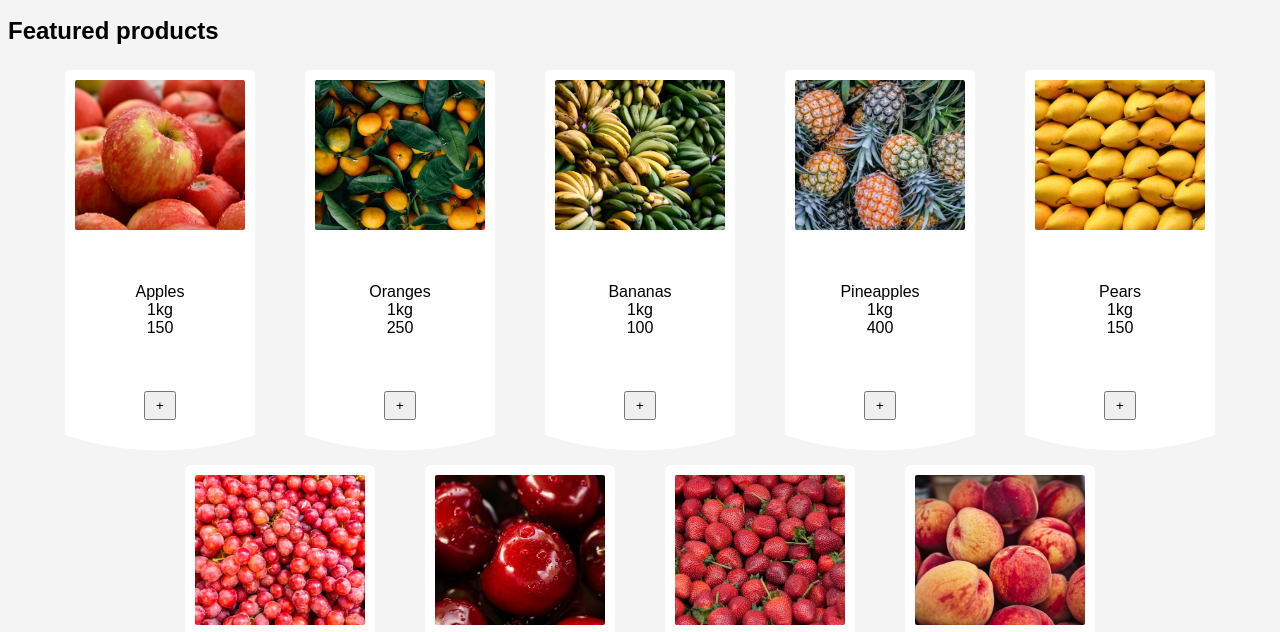
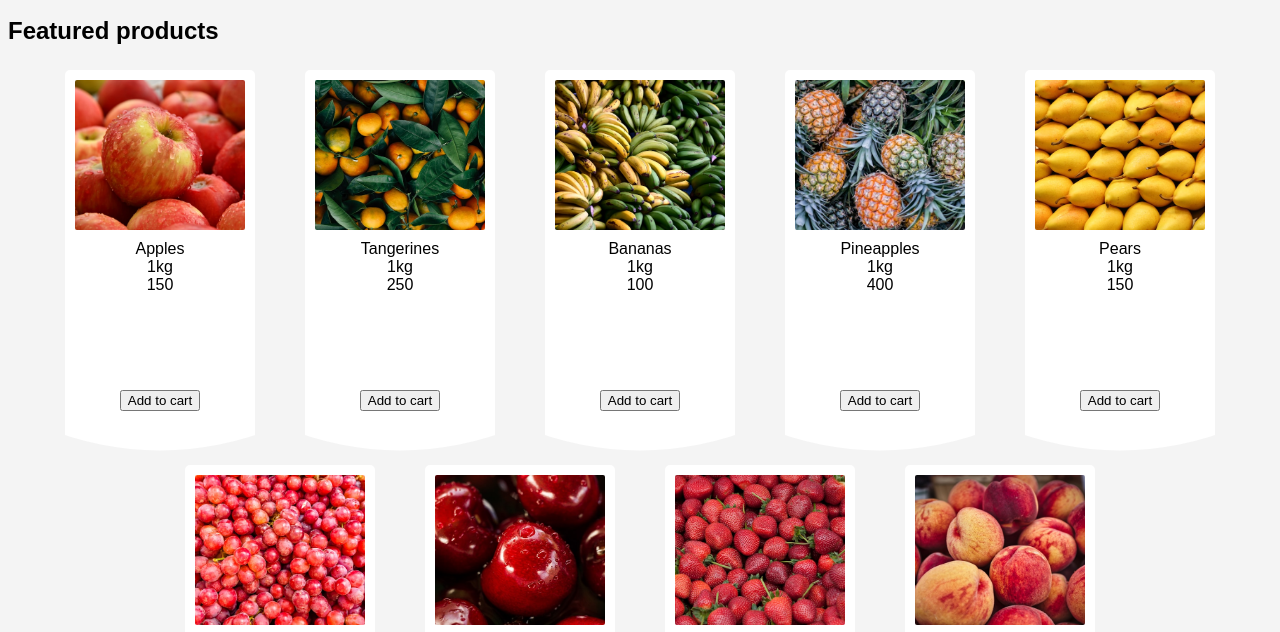
Before and after one commit to plida/itmo_webdev, a plain HTML site: page public/lab1/index.html in a window 1280 px wide. Shown: the part 139-771 px from the top of the page. Drawn offline with Linux system fonts and the light colour scheme.

Commit message:
added product cards quantity buttons

```diff
--- a/public/lab1/index.js
+++ b/public/lab1/index.js
@@ -26,6 +26,7 @@ function removeFromCart(id, removeFully = false){
 		if (item.quantity < 1 || removeFully){
 			let n = cart.indexOf(item);
 			cart.splice(n, 1);
+			item.quantity = 0;
 		}
 	}
 	updateCart();
@@ -68,6 +69,19 @@ function updateCart(){
         if (emptyBtn && count > 0){emptyBtn.disabled = false;}
         if (emptyBtn && count === 0){emptyBtn.disabled = true;}
 
+	for (const [key, value] of Object.entries(lookupTable)){
+                let menuCount = document.getElementById('menuCount' + item.id);
+                if (menuCount){
+			menuCount.innerText = 0;
+		}
+        }
+
+	for (item of cart){
+		let menuCount = document.getElementById('menuCount' + item.id);
+        	if (menuCount){
+			menuCount.innerText = item.quantity;
+		}
+	}
 
 	localStorage.setItem('cart', JSON.stringify(cart));
 }
@@ -119,18 +133,7 @@ function populateProductList(){
 		return;
 	}
 	let listClone = list.cloneNode(true);
-	listClone.innerHTML = "";/*
-	for (const [key, value] of Object.entries(lookupTable)){
-		let item = value;
-		let listItem = document.createElement('li');
-                let addBtn = document.createElement('button');
-                	addBtn.innerText = 'Add to cart';
-                	addBtn.classList.add('addBtn');
-                	addBtn.id = 'addbtn' + key;
-		listItem.appendChild(document.createTextNode(item.name + " " + item.price + "₽ "));
-		listItem.appendChild(addBtn);
-		listClone.append(listItem);
-	}*/
+	listClone.innerHTML = "";
 	for (const [key, value] of Object.entries(lookupTable)){
                 let item = value;
                 let listItem = document.createElement('li');
@@ -149,14 +152,37 @@ function populateProductList(){
 			text.appendChild(heading);
 			text.appendChild(weight);
 			text.appendChild(price);
+		let addBtnMenu = document.createElement('div');
+                        addBtnMenu.classList.add('itemCardButton');
 		let addBtn = document.createElement('button');
-       			addBtn.innerText = '+';
+       			addBtn.innerText = 'Add to cart';
 			addBtn.classList.add('addBtn');
-			addBtn.classList.add('itemCardButton');
 			addBtn.id = 'addbtn' + key;
+			addBtn.classList.add('show');
+		addBtnMenu.appendChild(addBtn);
+		let menu = document.createElement('div');
+			menu.classList.add('itemCardMenu');
+			menu.id = 'cardMenu' + key;
+			menu.classList.add('fully-hide');
+			let plusBtn = document.createElement('button');
+				plusBtn.innerText = '+';
+				plusBtn.classList.add('plusBtn');
+				plusBtn.id = 'plusbtn' + key;
+			let menuCount = document.createElement('span');
+				menuCount.id = "menuCount" + key;
+				menuCount.innerText = '0';
+			let minsBtn = document.createElement('button');
+				minsBtn.innerText = '-';
+				minsBtn.classList.add('minsBtn');
+				minsBtn.id = 'minsbtn' + key;
+			menu.appendChild(plusBtn);
+	                menu.appendChild(menuCount);
+        	        menu.appendChild(minsBtn);
+
                 listItem.appendChild(image);
 		listItem.appendChild(text);
-                listItem.appendChild(addBtn);
+                listItem.appendChild(addBtnMenu);
+		listItem.appendChild(menu);
                 listClone.append(listItem);
         }
 
@@ -165,7 +191,16 @@ function populateProductList(){
 		const isButton = event.target.nodeName === 'BUTTON';
 		if (isButton && event.target.classList.contains('addBtn')){
 			addToCart(event.target.id.slice(6));
+                	event.target.remove();
+                       	let itemCardMenu = document.getElementById('cardMenu' + event.target.id.slice(6));
+			itemCardMenu.classList.remove('fully-hide');
 		}
+		if (isButton && event.target.classList.contains('plusBtn')){
+                        addToCart(event.target.id.slice(7));
+                }
+                if (isButton && event.target.classList.contains('minsBtn')){
+                        removeFromCart(event.target.id.slice(7));
+                }
 	})
 	// cloning removes existing event listeners
 	list.parentNode.appendChild(listClone);
@@ -182,7 +217,7 @@ function acceptForm(event){
 
 const lookupTable = {
 	"1": { name: 'Apples', weight:"1kg", price: 150, img: 'media/shelley-pauls-unsplash.jpg'},
-	"2": { name: 'Oranges', weight:"1kg", price: 250, img: 'media/erol-ahmed-unsplash.jpg'},
+	"2": { name: 'Tangerines', weight:"1kg", price: 250, img: 'media/erol-ahmed-unsplash.jpg'},
 	"3": { name: 'Bananas', weight:"1kg", price: 100, img: 'media/ries-bosch-unsplash.jpg'},
 	"4": { name: 'Pineapples', weight:"1kg", price: 400, img: 'media/phoenix-han-unsplash.jpg'},
 	"5": { name: 'Pears', weight:"1kg", price: 150, img: 'media/maksim-shutov-unsplash.jpg'},
--- a/public/lab1/style.css
+++ b/public/lab1/style.css
@@ -81,9 +81,9 @@ body{
 	height: 365px;
 	display: flex;
 	flex-direction: column;
-	justify-content: space-between;
 	align-items: center;
 	clip-path: circle(100% at 50% 20%);
+	justify-content: space-between;
 }
 
 .itemCardText{
@@ -105,7 +105,15 @@ body{
 
 .itemCardButton{
 	padding: 5px 10px 5px 10px;
-	margin-bottom: 25px;
+	visibility: hidden;
+	height: 50px;
+	margin-top: auto;
+}
+
+.itemCardMenu{
+	padding: 5px 10px 5px 10px;
+	height: 50px;
+	margin-top: auto;
 }
 
 #product-list{
@@ -168,3 +176,7 @@ hr {
 .show{
         visibility: visible !important;
 }
+
+.fully-hide{
+	display: none !important;
+}
```
Also changed, not shown: 1 other file.
